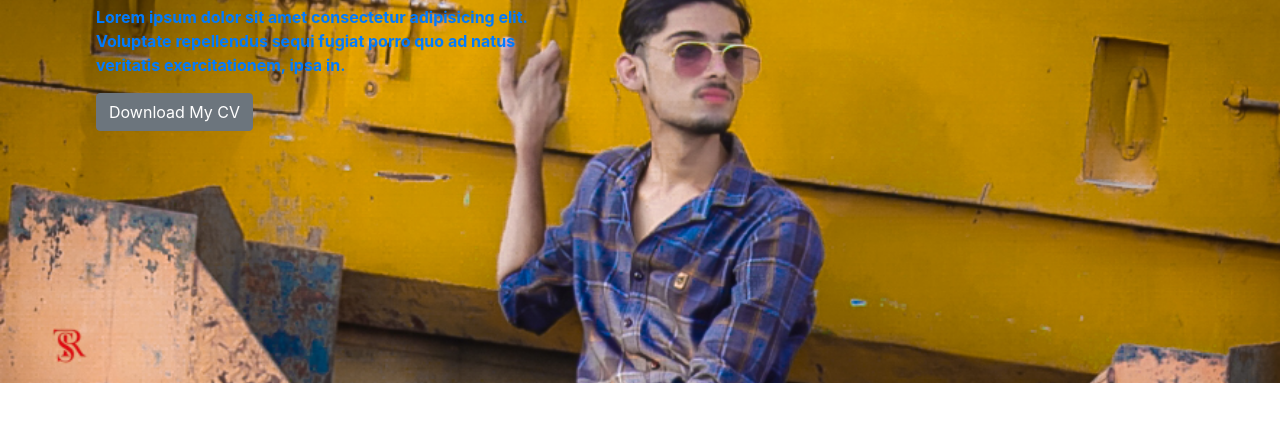
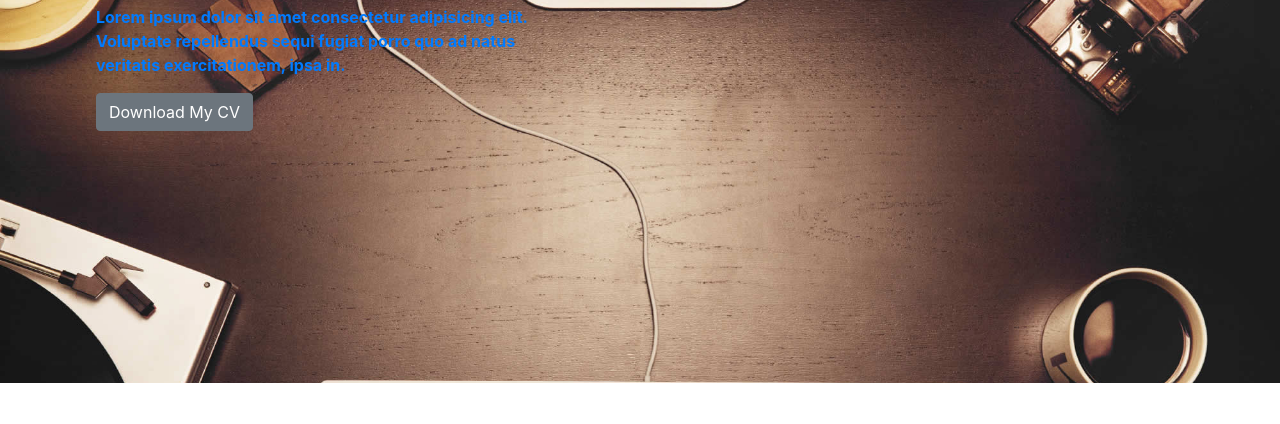
Before and after one commit to Strpandit/My-Portfolio, a plain HTML site: page index.html in a window 1280 px wide. Shown: the part 263-687 px from the top of the page. Drawn offline with nearby package versions, Linux system fonts and the light colour scheme.

Commit message:
Update style.css

```diff
--- a/style.css
+++ b/style.css
@@ -4,7 +4,7 @@
     box-sizing: border-box;
 }
 .main{
-    background-image: url(d.jpg);
+    background-image: url(bg.jpg);
     background-size: cover;
     height: 70vh;
 }
```
